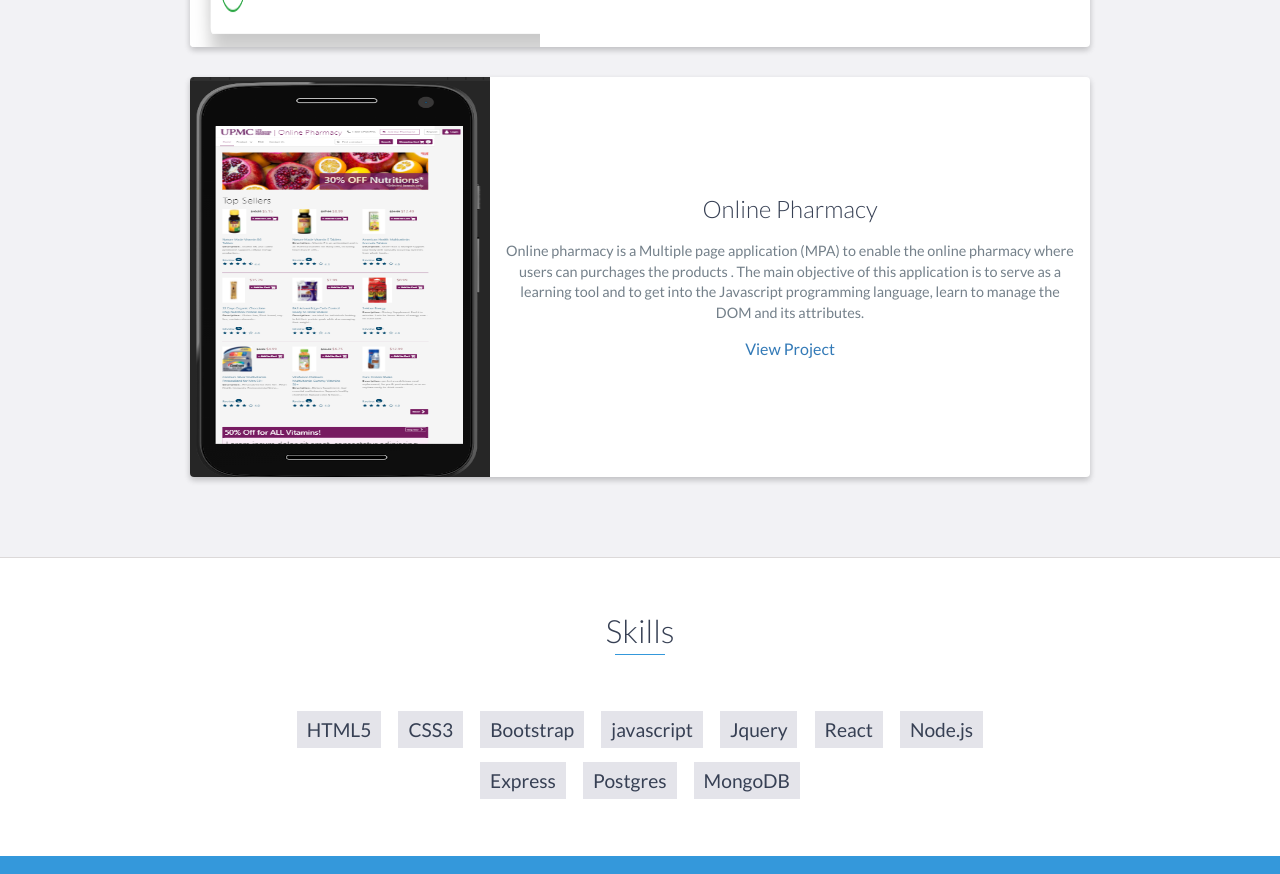
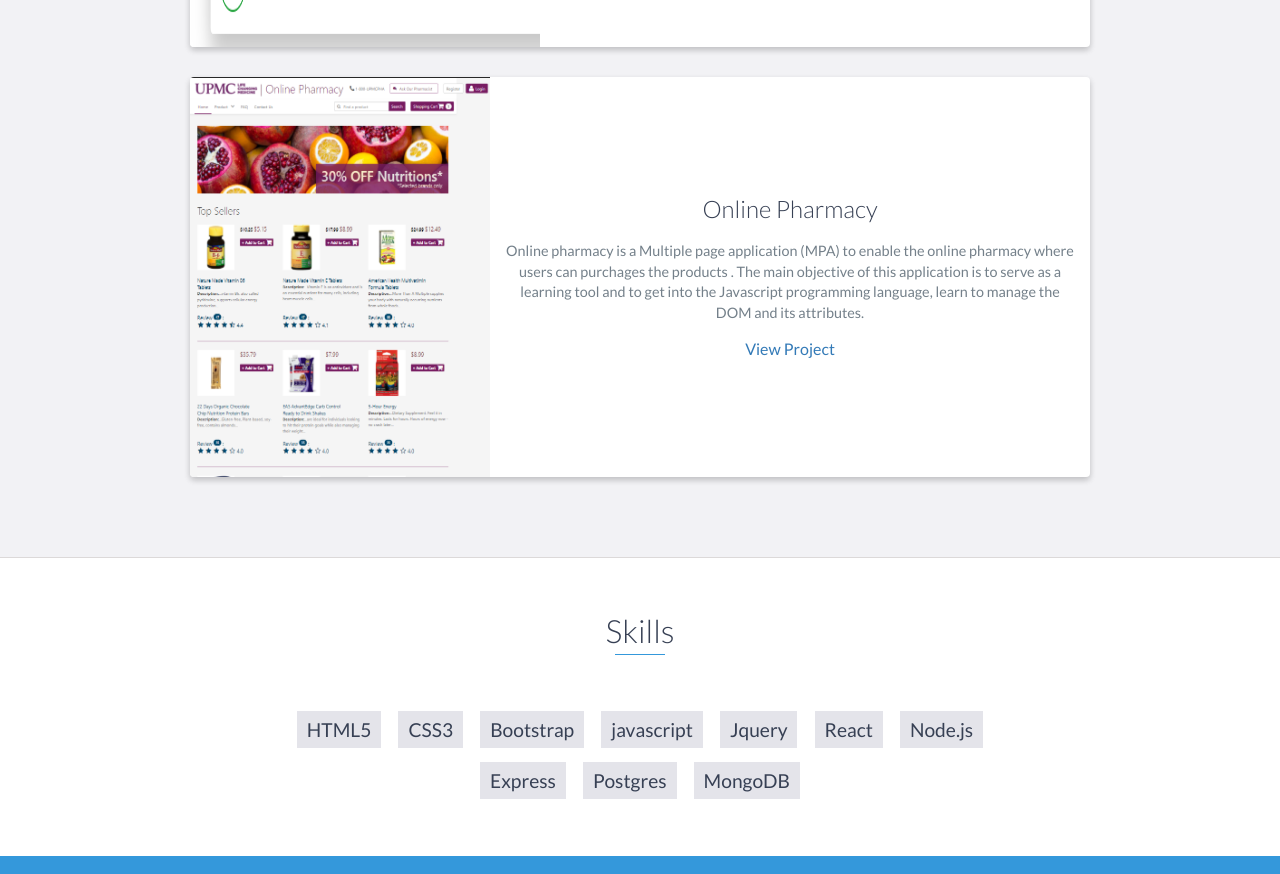
Before and after one commit to tajugithub85/portfolio, a website: page index.html in a window 1280 px wide. Shown: the part 3496-4370 px from the top of the page. Drawn offline with nearby package versions, Linux system fonts and the light colour scheme.

Commit message:
my portfolio

```diff
--- a/index.html
+++ b/index.html
@@ -191,7 +191,7 @@
                 <!-- End .project -->
                 <div class="project shadow-large">
                     <div class="project-image">
-                        <img src="images/pharmacy.PNG"width ="300" height="400" />
+                        <img src="images/uc.PNG"width ="300" height="400" />
                     </div>
                     <!-- End .project-image -->
                     <div class="project-info">
```
Also changed, not shown: images/uc.PNG (added).
